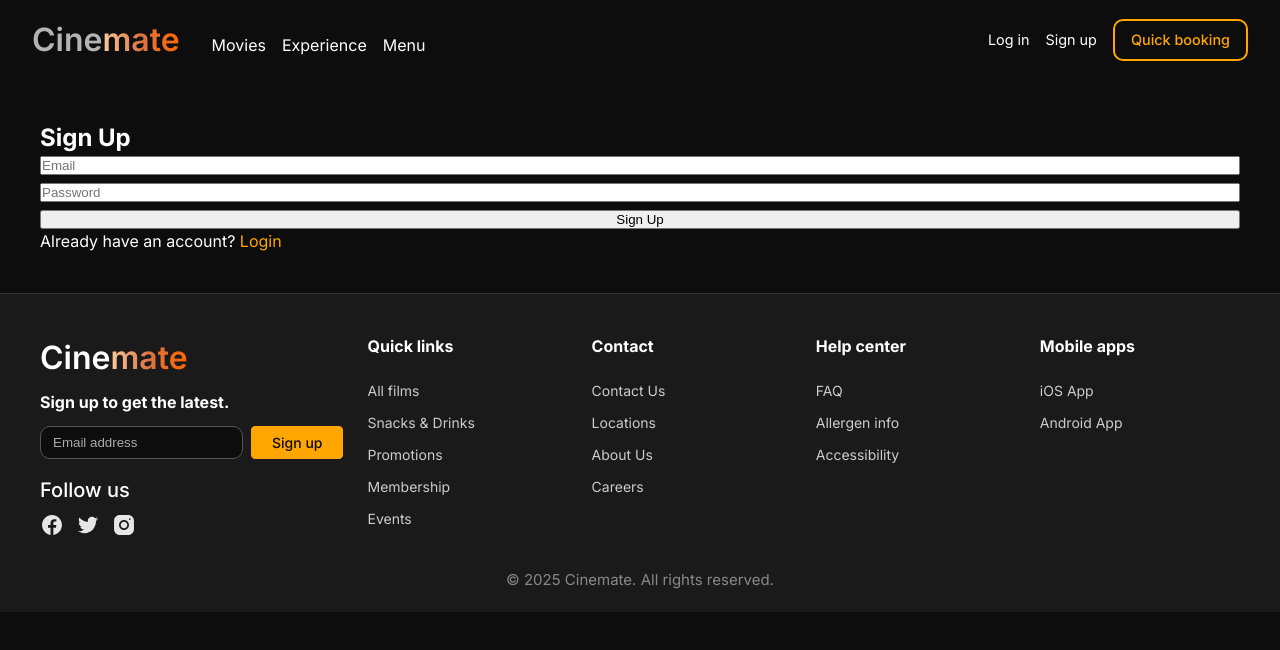
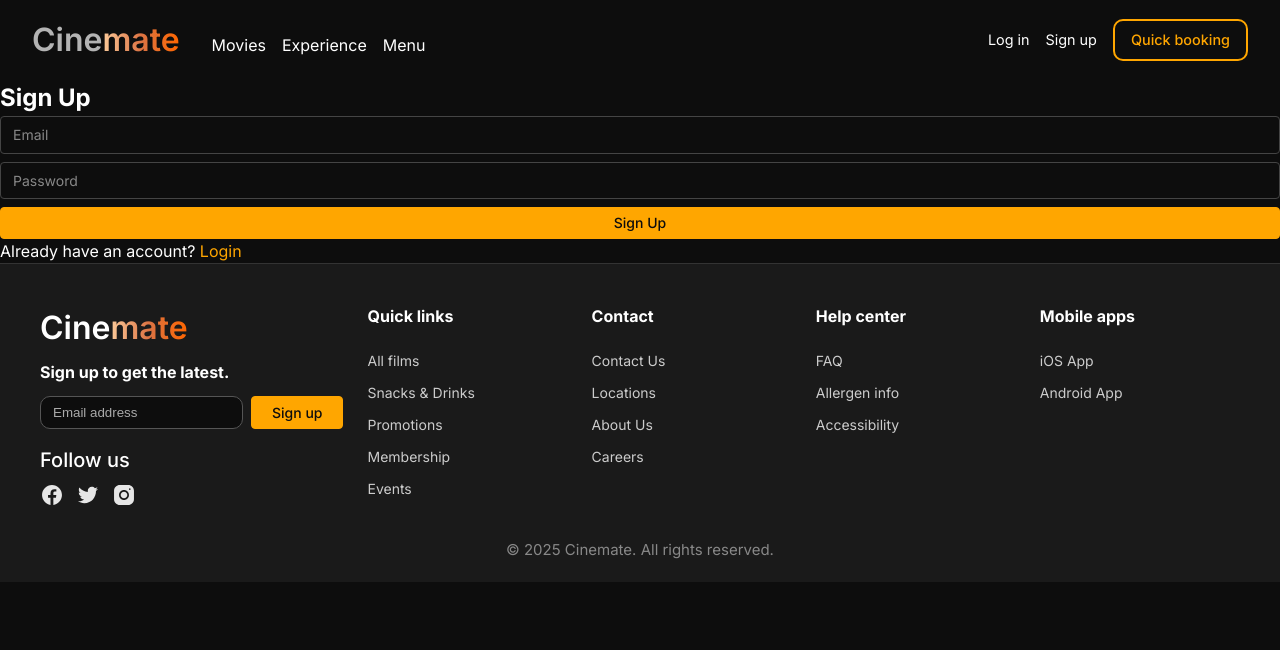
Before and after one commit to Maxnights/cinemate, a React (Create React App) app: page /signup in a window 1280 px wide. Shown: the top 650 px of the page. Built offline with nearby package versions, Linux system fonts and the light colour scheme.

Commit message:
Refactor auth pages styles

```diff
--- a/src/pages/login/index.jsx
+++ b/src/pages/login/index.jsx
@@ -1,6 +1,7 @@
 import React, { useState } from "react";
 import { useLocation, useNavigate, Link } from "react-router-dom";
 import { useAuth } from "../../contexts/AuthContext";
+import styles from "./index.module.css";
 
 export default function LoginPage() {
   const { login } = useAuth();
@@ -18,18 +19,16 @@ export default function LoginPage() {
   };
 
   return (
-    <div className="page" style={{ padding: "40px" }}>
+    <div className={`page ${styles["login-page"]}`}>
       <h2>Login</h2>
-      <form
-        onSubmit={handleSubmit}
-        style={{ display: "flex", flexDirection: "column", gap: "8px" }}
-      >
+      <form onSubmit={handleSubmit} className={styles["login-page__form"]}>
         <input
           type="email"
           placeholder="Email"
           value={email}
           onChange={(e) => setEmail(e.target.value)}
           required
+          className="input"
         />
         <input
           type="password"
@@ -37,8 +36,11 @@ export default function LoginPage() {
           value={password}
           onChange={(e) => setPassword(e.target.value)}
           required
+          className="input"
         />
-        <button type="submit">Login</button>
+        <button type="submit" className="btn btn--primary">
+          Login
+        </button>
       </form>
       <p>
         Don't have an account? <Link to="/signup">Sign up</Link>
--- /dev/null
+++ b/src/pages/login/index.module.css
@@ -0,0 +1,11 @@
+/* src/pages/login/index.module.css */
+
+.page.login-page {
+  padding: 40px;
+}
+
+.login-page__form {
+  display: flex;
+  flex-direction: column;
+  gap: 8px;
+}
--- a/src/pages/signup/index.jsx
+++ b/src/pages/signup/index.jsx
@@ -1,6 +1,7 @@
 import React, { useState } from "react";
 import { useLocation, useNavigate, Link } from "react-router-dom";
 import { useAuth } from "../../contexts/AuthContext";
+import styles from "./index.module.css";
 
 export default function SignupPage() {
   const { login } = useAuth();
@@ -18,18 +19,16 @@ export default function SignupPage() {
   };
 
   return (
-    <div className="page" style={{ padding: "40px" }}>
+    <div className={`page ${styles["signup-page"]}`}>
       <h2>Sign Up</h2>
-      <form
-        onSubmit={handleSubmit}
-        style={{ display: "flex", flexDirection: "column", gap: "8px" }}
-      >
+      <form onSubmit={handleSubmit} className={styles["signup-page__form"]}>
         <input
           type="email"
           placeholder="Email"
           value={email}
           onChange={(e) => setEmail(e.target.value)}
           required
+          className="input"
         />
         <input
           type="password"
@@ -37,8 +36,11 @@ export default function SignupPage() {
           value={password}
           onChange={(e) => setPassword(e.target.value)}
           required
+          className="input"
         />
-        <button type="submit">Sign Up</button>
+        <button type="submit" className="btn btn--primary">
+          Sign Up
+        </button>
       </form>
       <p>
         Already have an account? <Link to="/login">Login</Link>
--- /dev/null
+++ b/src/pages/signup/index.module.css
@@ -0,0 +1,11 @@
+/* src/pages/signup/index.module.css */
+
+.page.signup-page {
+  padding: 40px;
+}
+
+.signup-page__form {
+  display: flex;
+  flex-direction: column;
+  gap: 8px;
+}
```
